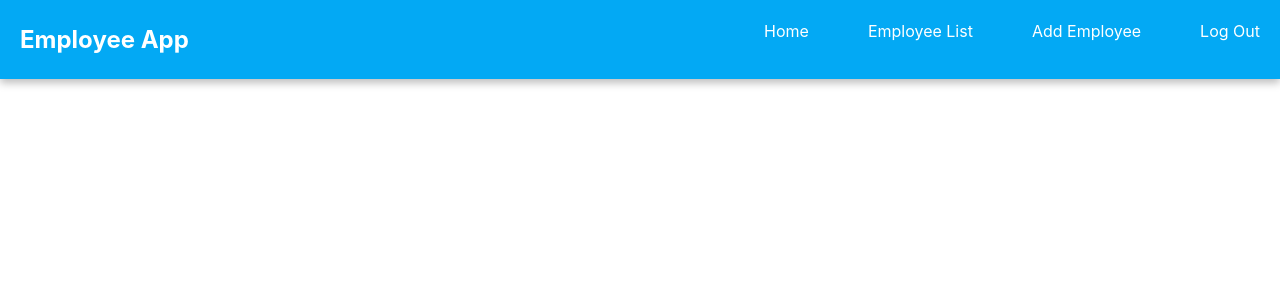
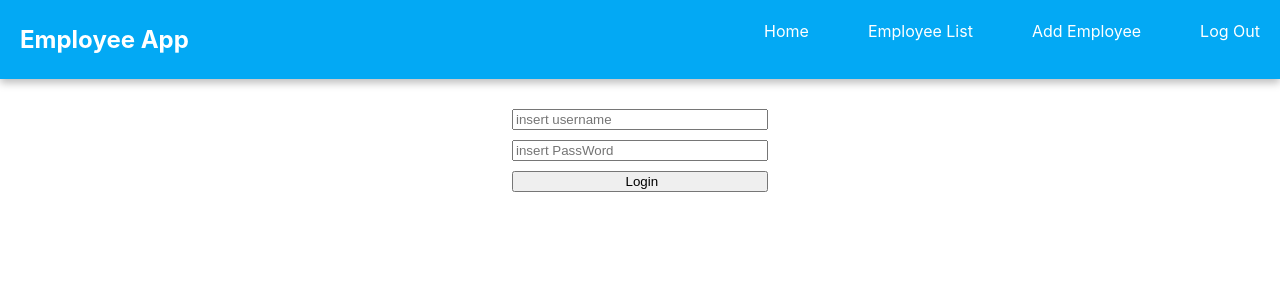
Before and after one commit to hitg23/feb-employee, a React (Create React App) app: page /login in a window 1280 px wide. Shown: the top 300 px of the page. Built offline with nearby package versions, Linux system fonts and the light colour scheme; the HTML template or start-up script is replaced by a standard one.

Commit message:
changes made on homepage Login button

```diff
--- a/src/App.js
+++ b/src/App.js
@@ -5,6 +5,7 @@ import {Routes, Route} from 'react-router-dom'
 import HomePage from './components/Pages/HomePage';
 import AddEmployeePage from './components/Pages/AddEmployeePage';
 import EmployeeListPage from './components/Pages/EmployeeListPage';
+import LogInPage from './components/Pages/LogInPage';
 
 const App= ()=> {
 const [employeesData, setEmployeesData]= useState(employeeData)
@@ -27,6 +28,8 @@ const [employeesData, setEmployeesData]= useState(employeeData)
         <Route path= '/add-employee' element= {<AddEmployeePage employeesData={employeesData} setEmployeesData= {setEmployeesData}/>}/>
         <Route path= '/employee-list' element= {<EmployeeListPage employeesData={employeesData} setEmployeesData= {setEmployeesData}/>}/>
 
+        <Route path= '/login' element= {<LogInPage/>}/>
+
     </Routes>
     </div>
   );
--- a/src/components/Pages/LogInPage.jsx
+++ b/src/components/Pages/LogInPage.jsx
@@ -0,0 +1,21 @@
+import React from "react";
+import { styled } from "styled-components";
+// import { StyledFormContainer } from "../AddEmployee/StyledComponents";
+
+const StyledLogin = styled.div`
+  width: 20%;
+  margin: 30px auto;
+  display: flex;
+  flex-direction: column;
+  gap: 10px;
+`;
+
+export default function LogInPage() {
+  return (
+    <StyledLogin>
+      <input type="text" placeholder="insert username" />
+      <input type="text" placeholder="insert PassWord" />
+      <input type="button" value=" Login" />
+    </StyledLogin>
+  );
+}
```
